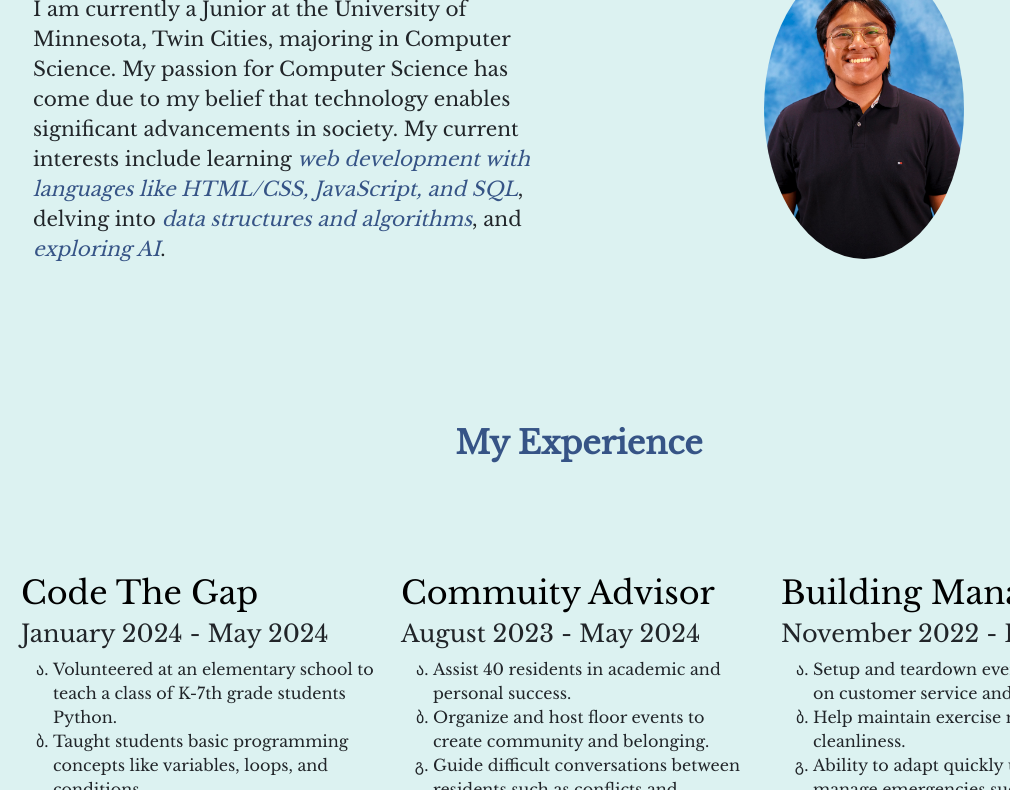
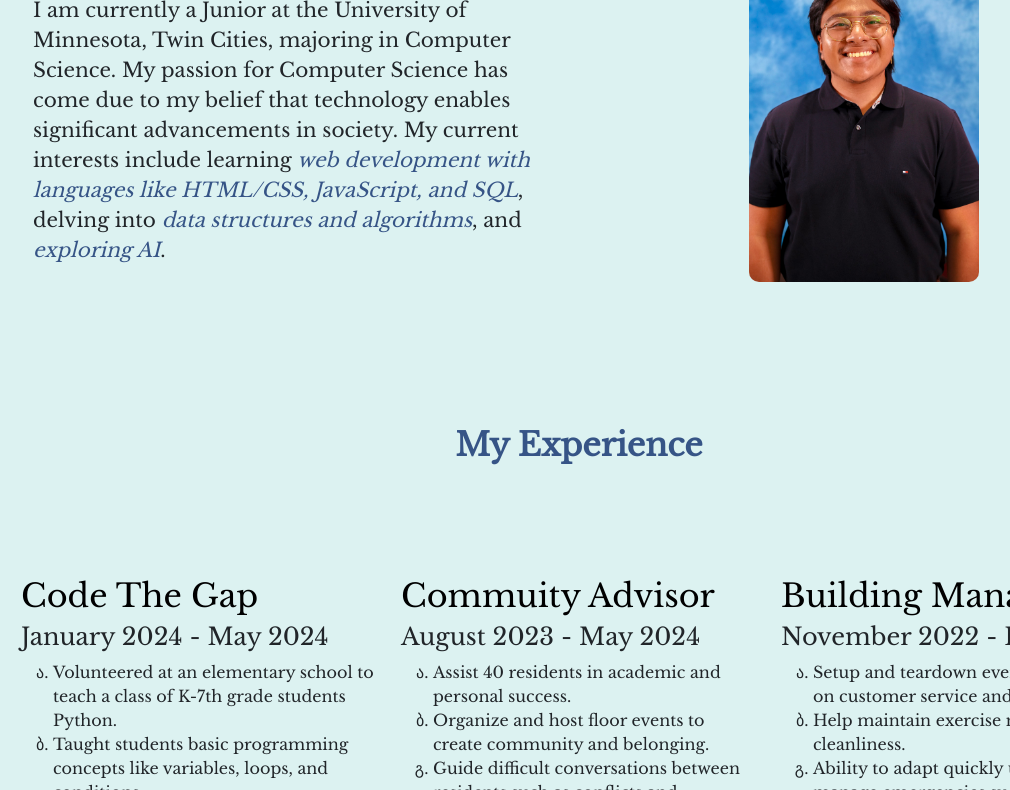
Before and after one commit to GardunoAlex/Porfolio, a plain HTML site: page index.html in a window 1280 px wide. Shown: the part 310-1100 px from the top of the page, without its empty margins (61-1071 px from the left). Drawn offline with nearby package versions, Linux system fonts and the light colour scheme.

Commit message:
Update style.css

```diff
--- a/style.css
+++ b/style.css
@@ -10,9 +10,9 @@
     color: #365486!important;
 }
 .me{
-    height: 200px;
-    width: 200px;
-    border-radius: 50%;
+    height: 230px;
+    width: 230px;
+    border-radius: 10px;
 }
 li{
     list-style: georgian outside;
```
